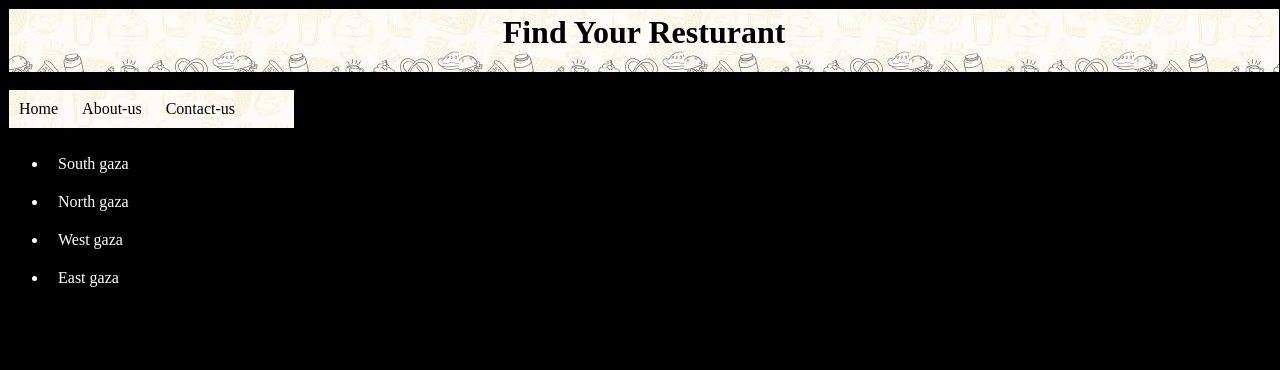
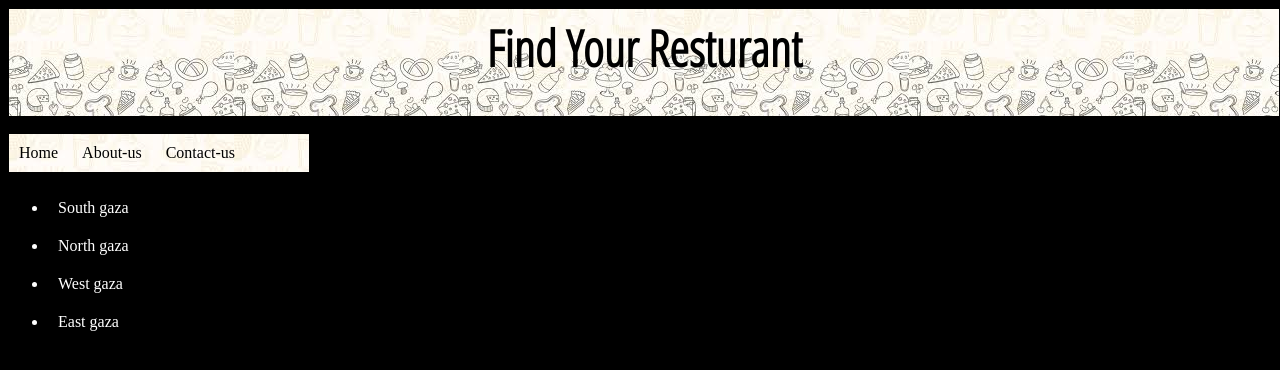
Before and after one commit to Khaledzaq/restaurant-project, a Flask app: page / in a window 1280 px wide. Shown: the top 370 px of the page. Run offline with Flask 2, Linux system fonts and the light colour scheme.

Commit message:
added imegs and styles

```diff
--- a/static/stylesheets/style.css
+++ b/static/stylesheets/style.css
@@ -11,6 +11,8 @@ a {
 
 
 h1 {
+	font-size: 50px;
+	font-family: 'Open Sans Condensed', sans-serif;
 	margin-top:5px;
 	text-align: center;
    }
@@ -18,7 +20,7 @@ h1 {
 .nav_bar {
 	background-image:url("../images/image3.jpeg");
 	padding:0px;
-	width :285px;
+	width :300px;
 	height:50;
 	border:solid black 1px;
 
@@ -42,6 +44,6 @@ li {
 .header-style{
 	background-image:url("../images/image3.jpeg");
 	width :1270px;
-	height:100;
+	height:150;
 	border:solid black 1px;
 }
--- a/templates/layout.html
+++ b/templates/layout.html
@@ -4,6 +4,7 @@
 <head>
 	<title>My resturant Website</title>
 	<link rel="stylesheet" type="text/css" href="../static/stylesheets/style.css">
+	<link href="https://fonts.googleapis.com/css?family=Open+Sans+Condensed:300" rel="stylesheet">
 	{%block head%}
 	{%endblock%}
 
--- a/templates/veiwtheuser.html
+++ b/templates/veiwtheuser.html
@@ -1,4 +1,4 @@
-{%extends "layout.html"%}
+s{%extends "layout.html"%}
 {%block body%}
 
 <h1>your name is {{username}}</h1>
```
Also changed, not shown: static/images/home.jpeg (added), static/images/image8.jpeg (added), static/images/images.jpeg (added), static/images/index.jpeg (added), static/images/map.jpeg (added), static/images/map2.jpeg (added), static/images/total.jpeg (added).
